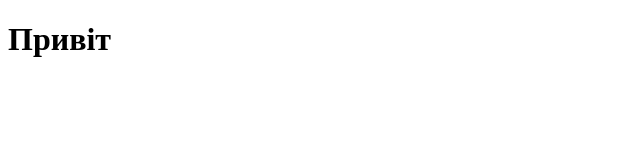
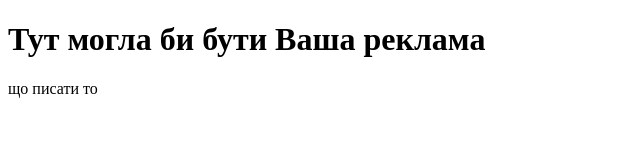
Before and after one commit to Riplya/FirstTryRi, a plain HTML site: page index.html in a window 1280 px wide. Shown: the whole page, without its empty margins (0-640 px from the left). Drawn offline with Linux system fonts and the light colour scheme.

Commit message:
create new text

```diff
--- a/index.html
+++ b/index.html
@@ -6,6 +6,8 @@
     <title>Document</title>
 </head>
 <body>
-    <h1>Привіт</h1>
+    <h1>Тут могла би бути Ваша реклама</h1>
+    <p>що писати то</p>
+
 </body>
 </html>
```
